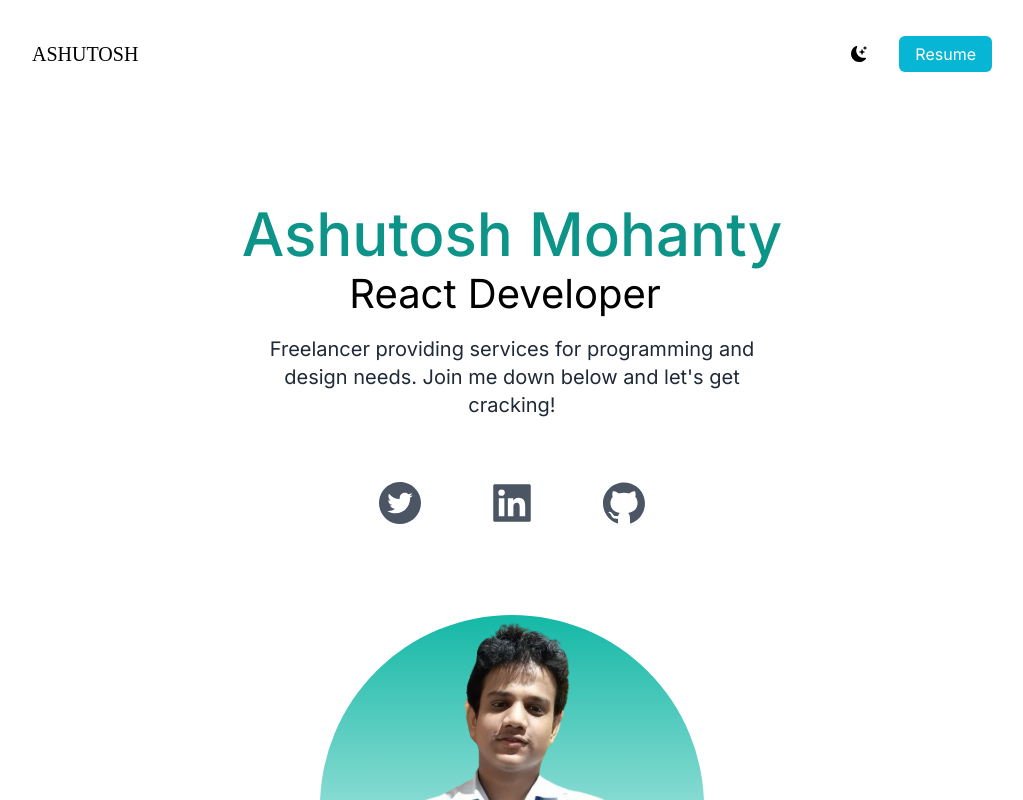
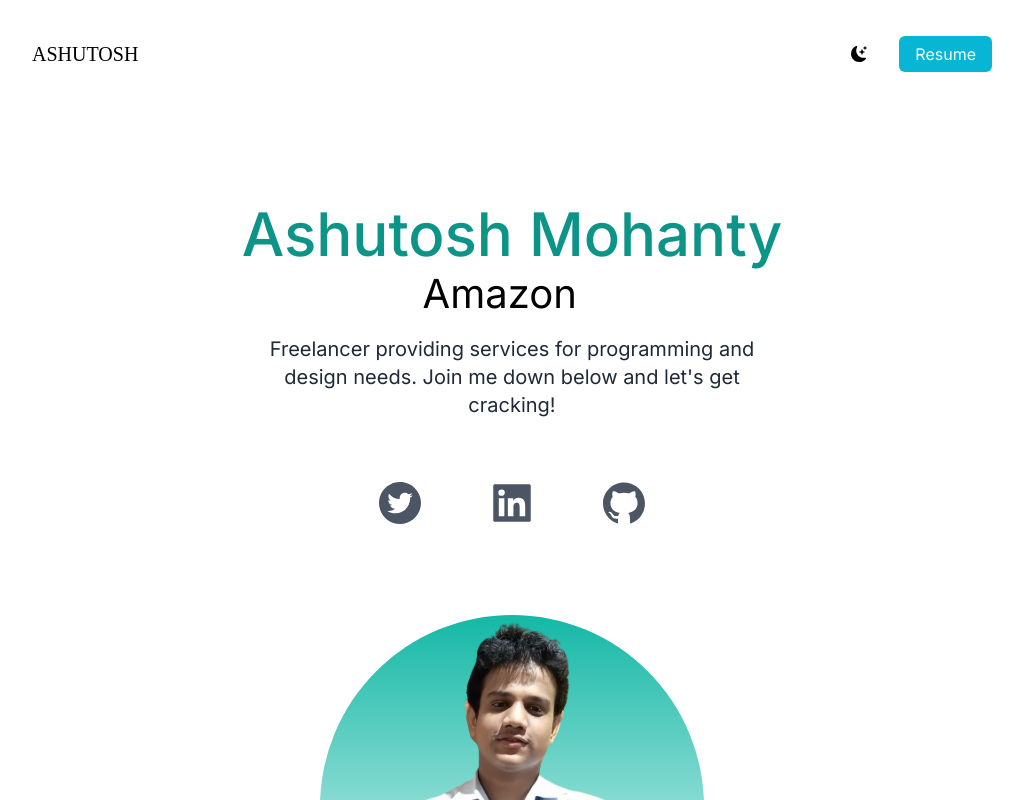
Before and after one commit to ashutosh-mohanty05/protfolio, a Next.js app: page / in a window 1280 px wide. Shown: the top 800 px of the page, without its empty margins (128-1151 px from the left). Built offline with nearby package versions, Linux system fonts and the light colour scheme.

Commit message:
Update page.js

```diff
--- a/app/page.js
+++ b/app/page.js
@@ -71,11 +71,11 @@ export default function Home() {
           <h3 className="text py-2 md:text-xl"> <TypeAnimation
             sequence={[
               // Same substring at the start will only be typed out once, initially
-              'Frontend Developer',
+              'Engineer-Cloud and Infra',
               1000, // wait 1s before replacing "Mice" with "Hamsters"
               'Web Developer',
               1000,
-              'React Developer',
+              'Amazon Web Service',
               1000,
 
             ]}
```
